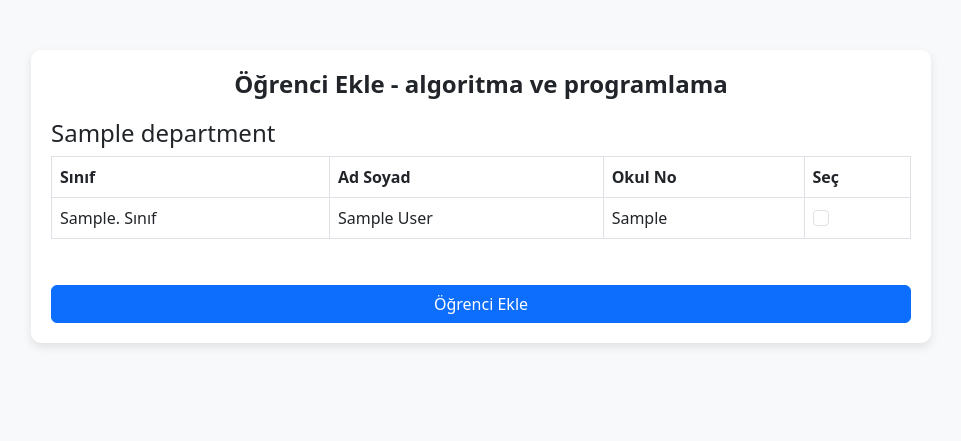
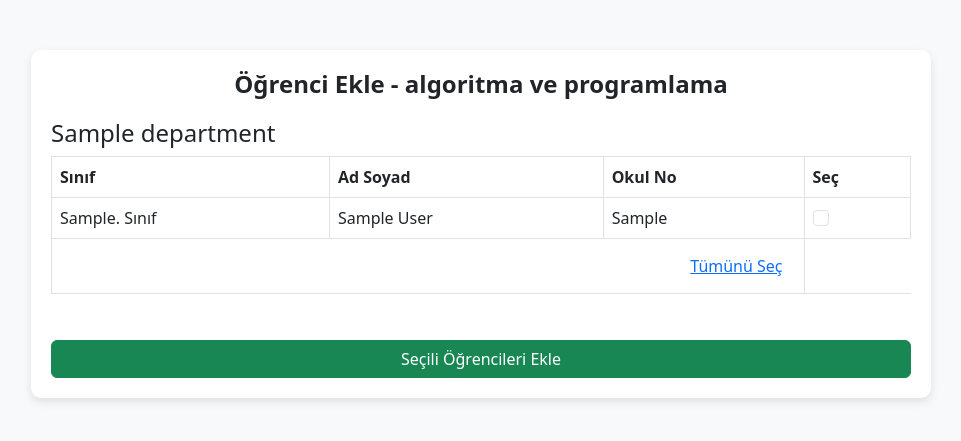
Before and after one commit to Hamza-Sengul/qr_yoklama_last, a Django app: template qr_yoklama/account/templates/add_students_to_course.html in a window 1280 px wide. Shown: the top 441 px of the page, without its empty margins (159-1120 px from the left). Run offline with Django 5.2, Linux system fonts and the light colour scheme; data comes from the database, SQL or seed files in the repository; tables that the repository leaves empty hold one stand-in row (values such as "Sample post"); the template is opened without the code that fills it: values that come from a table or form of the project are taken from there, most other values are stand-ins (such as "Sample title", 1, 10 or a date in 2020).

Commit message:
Update add_students_to_course.html

```diff
--- a/qr_yoklama/account/templates/add_students_to_course.html
+++ b/qr_yoklama/account/templates/add_students_to_course.html
@@ -57,11 +57,19 @@
                                 <td>{{ student.user.first_name }} {{ student.user.last_name }}</td>
                                 <td>{{ student.student_no }}</td>
                                 <td>
-                                    <input class="form-check-input" type="checkbox" name="students" value="{{ student.id }}">
+                                    <input class="form-check-input class-checkbox" type="checkbox" name="students" value="{{ student.id }}" data-class="{{ student_class }}" data-department="{{ department }}">
                                 </td>
                             </tr>
                             <tr>
                                 {% endfor %}
+                                <tr>
+                                    <td colspan="3" class="text-end">
+                                        <!-- Tümünü Seç Butonu -->
+                                        <button type="button" class="btn btn-link select-all-class" data-class="{{ student_class }}" data-department="{{ department }}">
+                                            Tümünü Seç
+                                        </button>
+                                    </td>
+                                </tr>
                             {% endfor %}
                         </tbody>
                     </table>
@@ -70,10 +78,26 @@
             {% else %}
                 <p class="text-center">Hiç öğrenci bulunamadı.</p>
             {% endif %}
-            <button type="submit" class="btn btn-primary mt-3">Öğrenci Ekle</button>
+            <button type="submit" class="btn btn-success mt-3 w-100">Seçili Öğrencileri Ekle</button>
         </form>
     </div>
 
     <script src="https://cdn.jsdelivr.net/npm/bootstrap@5.3.0/dist/js/bootstrap.bundle.min.js"></script>
+    <script>
+        const selectAllButtons = document.querySelectorAll('.select-all-class');
+
+        selectAllButtons.forEach(button => {
+            button.addEventListener('click', () => {
+                const studentClass = button.getAttribute('data-class');
+                const department = button.getAttribute('data-department');
+
+                // Aynı sınıfa ve bölüme ait tüm checkbox'ları işaretle
+                const checkboxes = document.querySelectorAll(`input.class-checkbox[data-class="${studentClass}"][data-department="${department}"]`);
+                checkboxes.forEach(checkbox => {
+                    checkbox.checked = true;
+                });
+            });
+        });
+    </script>
 </body>
 </html>
```
